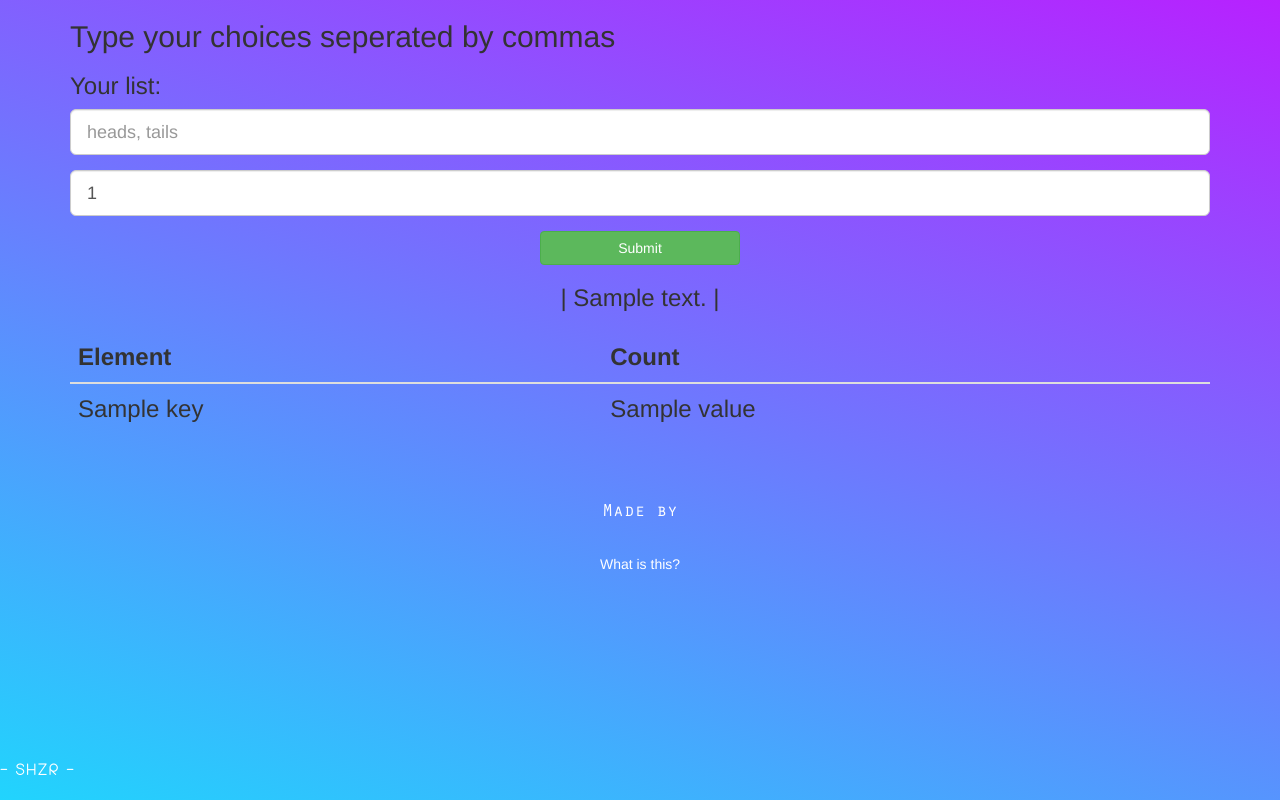
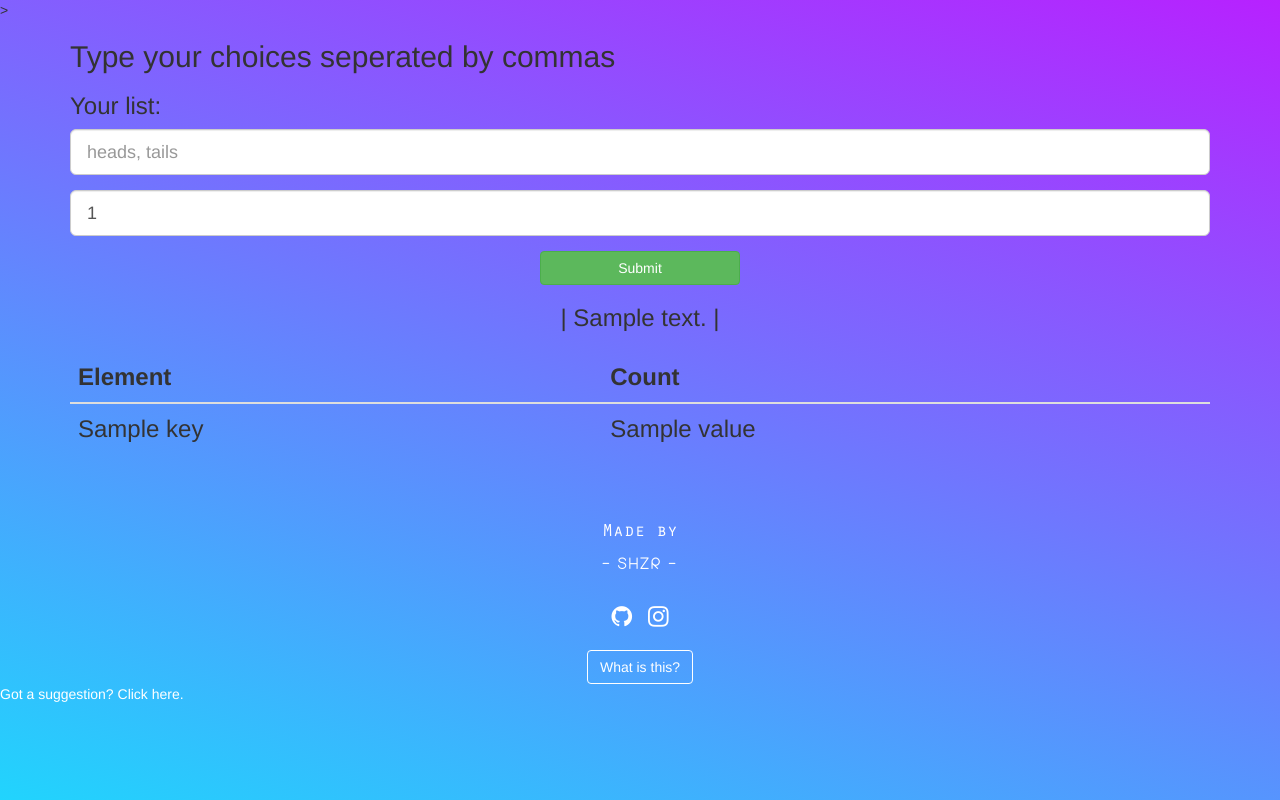
Before and after one commit to thatguyshzr/decision_maker, a Flask app: template templates/index.html in a window 1280 px wide. Run offline with Flask 2, Linux system fonts and the light colour scheme; the template is opened without the code that fills it: most values are stand-ins (such as "Sample title", 1, 10 or a date in 2020); some libraries are stand-ins or nearby versions.

Commit message:
Added contact info

```diff
--- a/static/css/styles.css
+++ b/static/css/styles.css
@@ -12,8 +12,6 @@
 	color: white;
 	letter-spacing: 2px;
 	font-family: arista;
-	position: fixed;
-	bottom: 10px;
 }
 
 #panel, #flip {
@@ -26,3 +24,14 @@
   display: none;
   white-space: pre;
 }
+
+.what_is_this {
+  background-color: transparent;
+  border-color: white;
+  color: white;
+}
+
+.what_is_this:hover {
+  background-color: white;
+  color: #2196F3;
+}
--- a/templates/index.html
+++ b/templates/index.html
@@ -11,6 +11,9 @@
   <link href="./../static/css/styles.css" rel="stylesheet" type="text/css"/>
 
   <script src="https://ajax.googleapis.com/ajax/libs/jquery/3.5.1/jquery.min.js"></script>
+
+  <!-- icons and links -->
+  <link rel="stylesheet" href="https://cdnjs.cloudflare.com/ajax/libs/font-awesome/4.7.0/css/font-awesome.min.css">>
 
   <script>
 		$(document).ready(function(){
@@ -85,12 +88,21 @@
   <h4 class= "made_by_font">Made by</h4>
   <h4 class= "shzr_font">- SHZR -</h4>
   <br>
-  <div id= "flip">What is this?</div>
-  <div id= "panel">We've all been in a position where we can't decide which phone to buy, or have a difficult time choosing a restaurant to go out with friends because everyone keeps suggesting something different.
+
+  <div style="text-align: center">
+    <a href= "https://github.com/thatguyshzr" class="fa fa-github" style="font-size:24px; color:white">&nbsp;&nbsp;</a>
+    <a href= "https://www.instagram.com/thatguyshzr/" class="fa fa-instagram" style="font-size:24px; color:white;"></a>
+  </div>
+  <br>
+  <div id= "flip"><button class="btn what_is_this">What is this?</button></div>
+
+  <p id= "panel">We've all been in a position where we can't decide which phone to buy, or have a difficult time choosing a restaurant to go out with friends because everyone keeps suggesting something different.
 
 What you need is a decision that is unbiased and random. It plays no favorites, it takes no bribe.
 
-Let this site decide for you.</div>
+Let this site decide for you.</p>
+
+  <a href="mailto:shzr&#64;protonmail.com?subject=Make%20a%20decision%20suggestion" style="color:white;">Got a suggestion? Click here.</a>
 
 </body>
 </html>
```
